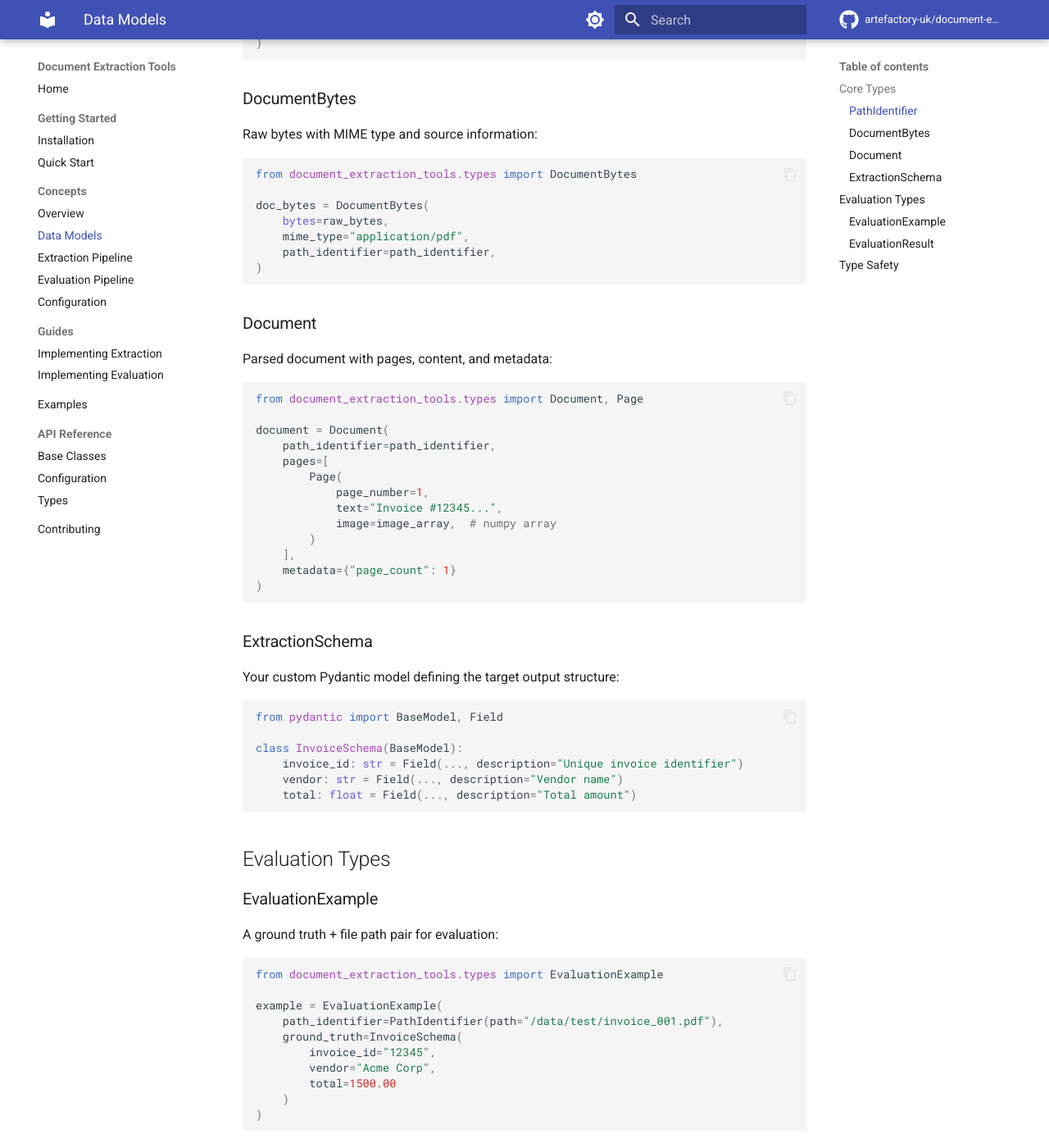
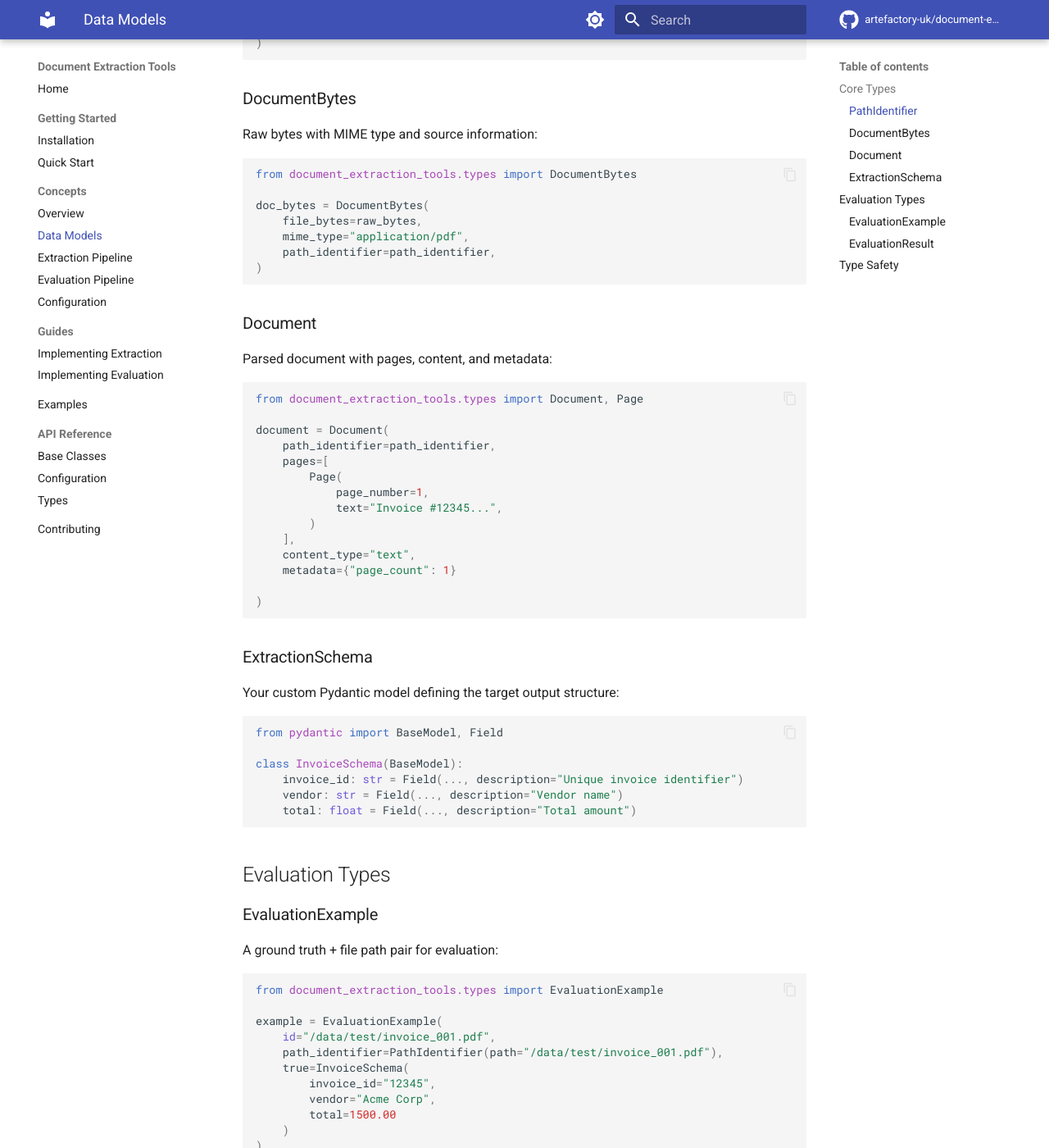
Before and after one commit to artefactory-uk/document-extraction-tools, an MkDocs documentation site: the page built from docs/concepts/data-models.md, in a window 1280 px wide and 1400 px high, scrolled down 446 px. Shown: the whole window at 82% size. Built offline with MkDocs 1.6.1 and Material for MkDocs 9.7.7, drawn with Linux system fonts in a browser that asks for light colours; comment, search, counter and statistics services are not loaded.

Commit message:
fix nikolas comments

````diff
--- a/docs/concepts/data-models.md
+++ b/docs/concepts/data-models.md
@@ -25,7 +25,7 @@ Raw bytes with MIME type and source information:
 from document_extraction_tools.types import DocumentBytes
 
 doc_bytes = DocumentBytes(
-    bytes=raw_bytes,
+    file_bytes=raw_bytes,
     mime_type="application/pdf",
     path_identifier=path_identifier,
 )
@@ -44,10 +44,11 @@ document = Document(
         Page(
             page_number=1,
             text="Invoice #12345...",
-            image=image_array,  # numpy array
         )
     ],
+    content_type="text",
     metadata={"page_count": 1}
+
 )
 ```
 
@@ -74,8 +75,9 @@ A ground truth + file path pair for evaluation:
 from document_extraction_tools.types import EvaluationExample
 
 example = EvaluationExample(
+    id="/data/test/invoice_001.pdf",
     path_identifier=PathIdentifier(path="/data/test/invoice_001.pdf"),
-    ground_truth=InvoiceSchema(
+    true=InvoiceSchema(
         invoice_id="12345",
         vendor="Acme Corp",
         total=1500.00
````
Also changed, not shown: docs/concepts/evaluation-pipeline.md (+2 -1 lines), docs/concepts/extraction-pipeline.md (+2 -1 lines), docs/getting-started/quickstart.md (+1 -1 lines), docs/guides/implementing-evaluation.md (+2 -1 lines), docs/guides/implementing-extraction.md (+3 -2 lines).
